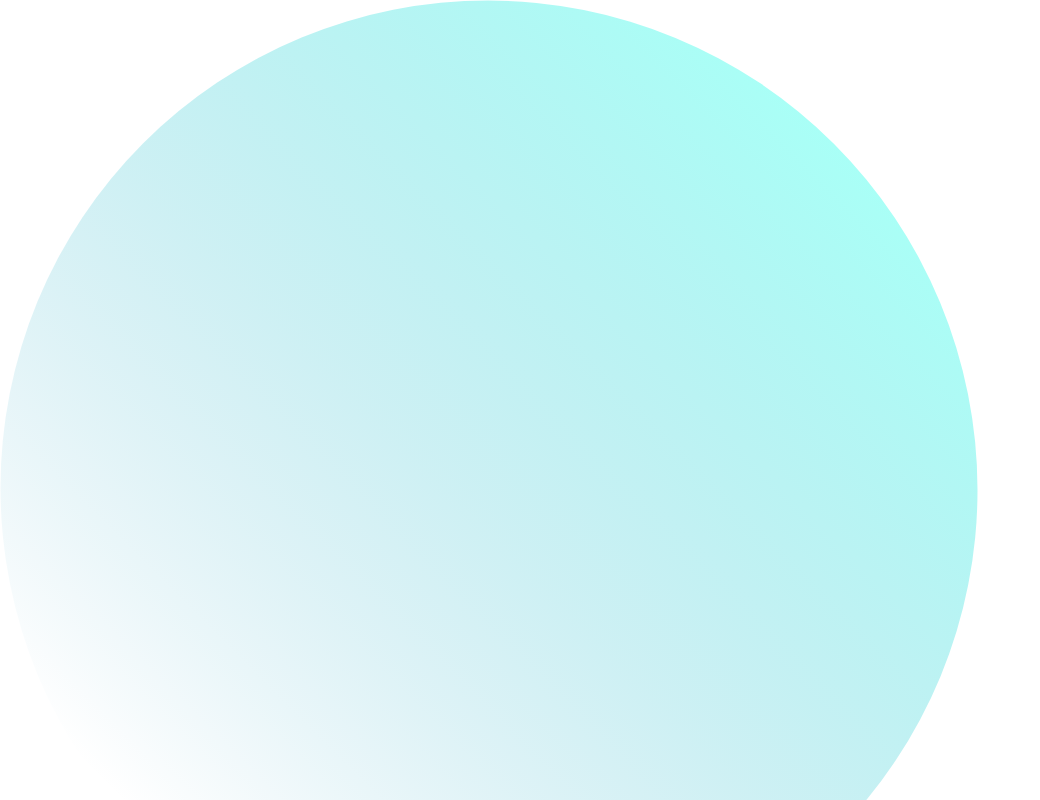
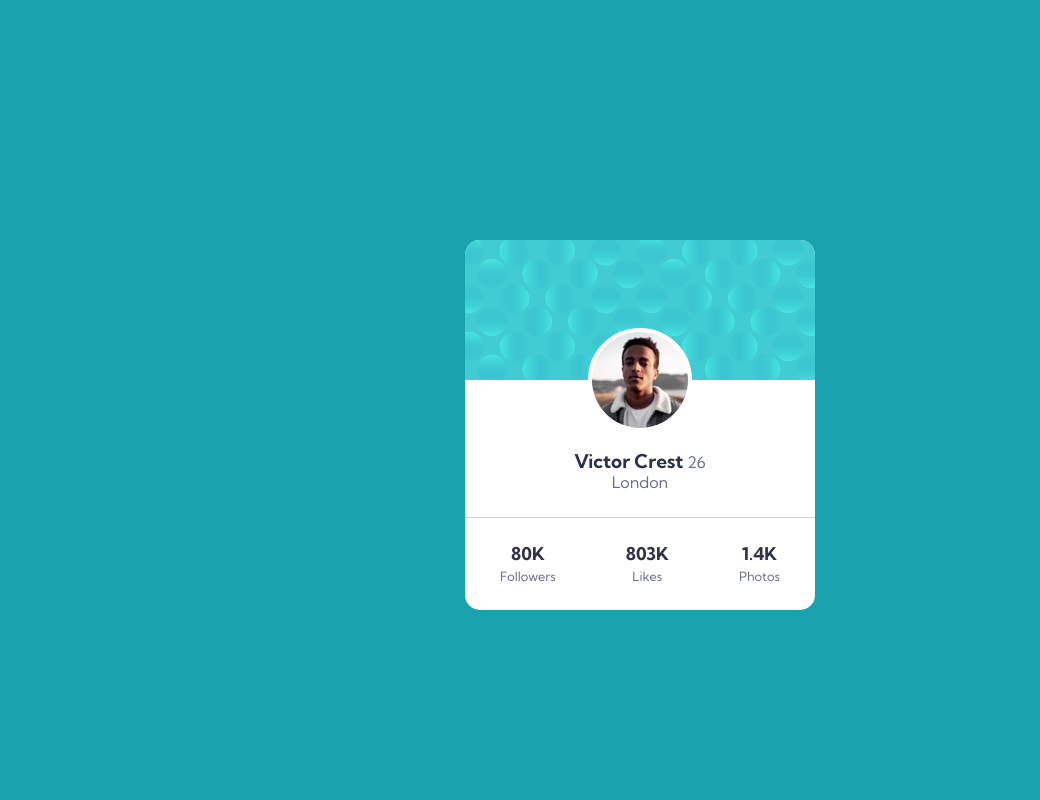
Before and after one commit to LordAldi/ProfileCardComponent-FrontEndMentor, a plain HTML site: page index.html in a window 1280 px wide. Shown: the top 800 px of the page, without its empty margins (0-1040 px from the left). Drawn offline with Linux system fonts and the light colour scheme.

Commit message:
finish project -cannot implement pattern

```diff
--- a/css/style.css
+++ b/css/style.css
@@ -0,0 +1,108 @@
+@import url("https://fonts.googleapis.com/css2?family=Kumbh+Sans:wght@400;700&display=swap");
+
+:root {
+  --primary-color: hsl(185, 75%, 39%);
+  --dark-color: hsl(229, 23%, 23%);
+  --grayish-color: hsl(227, 10%, 46%);
+  --dark-gray-color: hsl(0, 0%, 59%);
+}
+
+*,
+*:before,
+*:after {
+  box-sizing: inherit;
+  margin: 0;
+  padding: 0;
+}
+
+html {
+  box-sizing: border-box;
+}
+body {
+  background-color: var(--primary-color);
+  font-family: "Kumbh Sans", sans-serif;
+  position: relative;
+}
+.secondary-text {
+  color: var(--grayish-color);
+}
+.container {
+  margin-left: auto;
+  margin-right: auto;
+  padding-top: 15em;
+  max-width: 1024px;
+}
+.pattern-top {
+  position: relative;
+  z-index: -1;
+  overflow: hidden;
+}
+.pattern-bottom {
+  position: relative;
+  z-index: -1;
+  overflow: hidden;
+}
+.card {
+  width: 350px;
+  border-radius: 15px;
+  background-color: #ffffff;
+  position: relative;
+  display: flex;
+  flex-direction: column;
+  align-items: center;
+  margin-left: auto;
+  margin-right: auto;
+}
+.card-pattern {
+  position: absolute;
+  border-radius: 15px 0;
+  object-fit: cover;
+}
+.card-pattern img {
+  border-radius: 15px 15px 0 0;
+  object-fit: cover;
+}
+.card-content {
+  position: relative;
+  display: flex;
+  flex-direction: column;
+  align-items: center;
+  margin-top: 5.5em;
+  width: 100%;
+}
+.card-img {
+  position: relative;
+  margin-bottom: 1em;
+}
+.card-img img {
+  /* transform: translateY(-50%); */
+  border-radius: 50%;
+  background-color: #ffffff;
+  border: 4px solid white;
+}
+.line {
+  width: 100%;
+  border-bottom: 1px solid lightgray;
+  margin: 1.6em 0;
+}
+.card-info-user {
+  text-align: center;
+  color: var(--dark-color);
+}
+.card-footer {
+  display: flex;
+  width: 100%;
+  justify-content: space-around;
+}
+.card-footer-item {
+  text-align: center;
+  font-size: 0.8rem;
+  color: var(--grayish-color);
+  margin-bottom: 2em;
+}
+.card-footer-item div {
+  font-weight: 700;
+  font-size: 1.1rem;
+  color: var(--dark-color);
+  margin-bottom: 0.3em;
+}
--- a/index.html
+++ b/index.html
@@ -26,24 +26,47 @@
 </head>
 
 <body>
-  <img src="./images/bg-pattern-top.svg" />
-  <img src="./images/bg-pattern-bottom.svg" />
-  <img src="./images/bg-pattern-card.svg" />
-  Victor Crest
-  26
-  London
+  <!-- <img class="pattern-top" src="./images/bg-pattern-top.svg" alt="top">
+  <img class="pattern-bottom" src="./images/bg-pattern-bottom.svg" alt="top"> -->
 
-  80K
-  Followers
+  <div class="container">
+    <div class="card">
 
-  803K
-  Likes
+      <div class="card-pattern">
+        <img src="./images/bg-pattern-card.svg" alt="pattern">
+      </div>
+      <div class="card-content">
+        <div class="card-img">
+          <img src="./images/image-victor.jpg" alt="victor">
+        </div>
 
-  1.4K
-  Photos
-  <div class="attribution">
-    Challenge by <a href="https://www.frontendmentor.io?ref=challenge" target="_blank">Frontend Mentor</a>.
-    Coded by <a href="#">Your Name Here</a>.
+        <div class="card-info-user">
+          <span style="font-weight: 700; font-size: 19px;">Victor Crest</span>
+          <span class="secondary-text">26</span>
+          <br>
+          <span class="secondary-text">London</span>
+        </div>
+        <div class="line"></div>
+        <div class="card-footer">
+          <div class="card-footer-item">
+            <div>80K</div>
+            Followers
+          </div>
+          <div class="card-footer-item">
+            <div>803K</div>
+            Likes
+          </div>
+          <div class="card-footer-item">
+            <div>1.4K</div>
+            Photos
+          </div>
+        </div>
+
+      </div>
+    </div>
+
+
+
   </div>
 </body>
 
```
